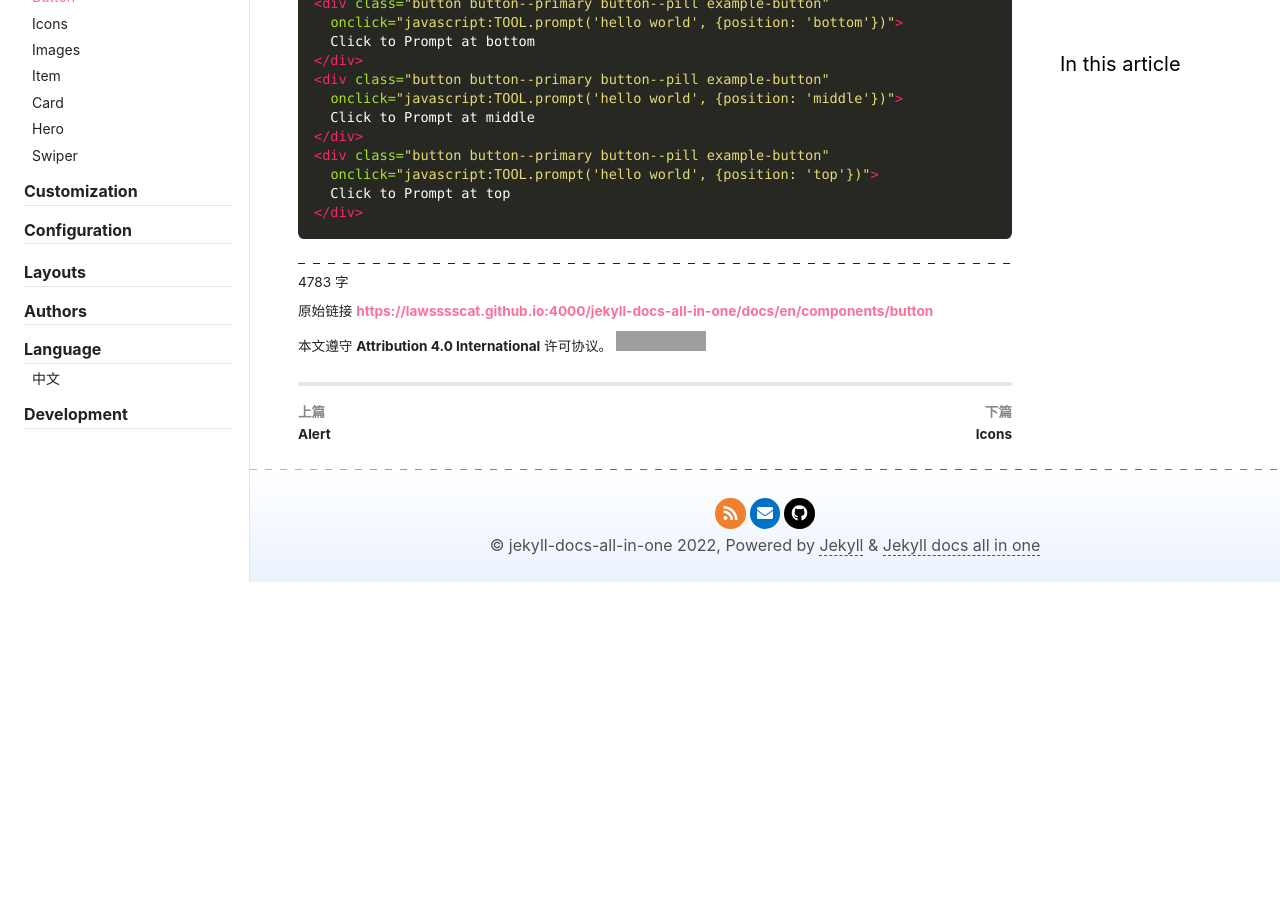
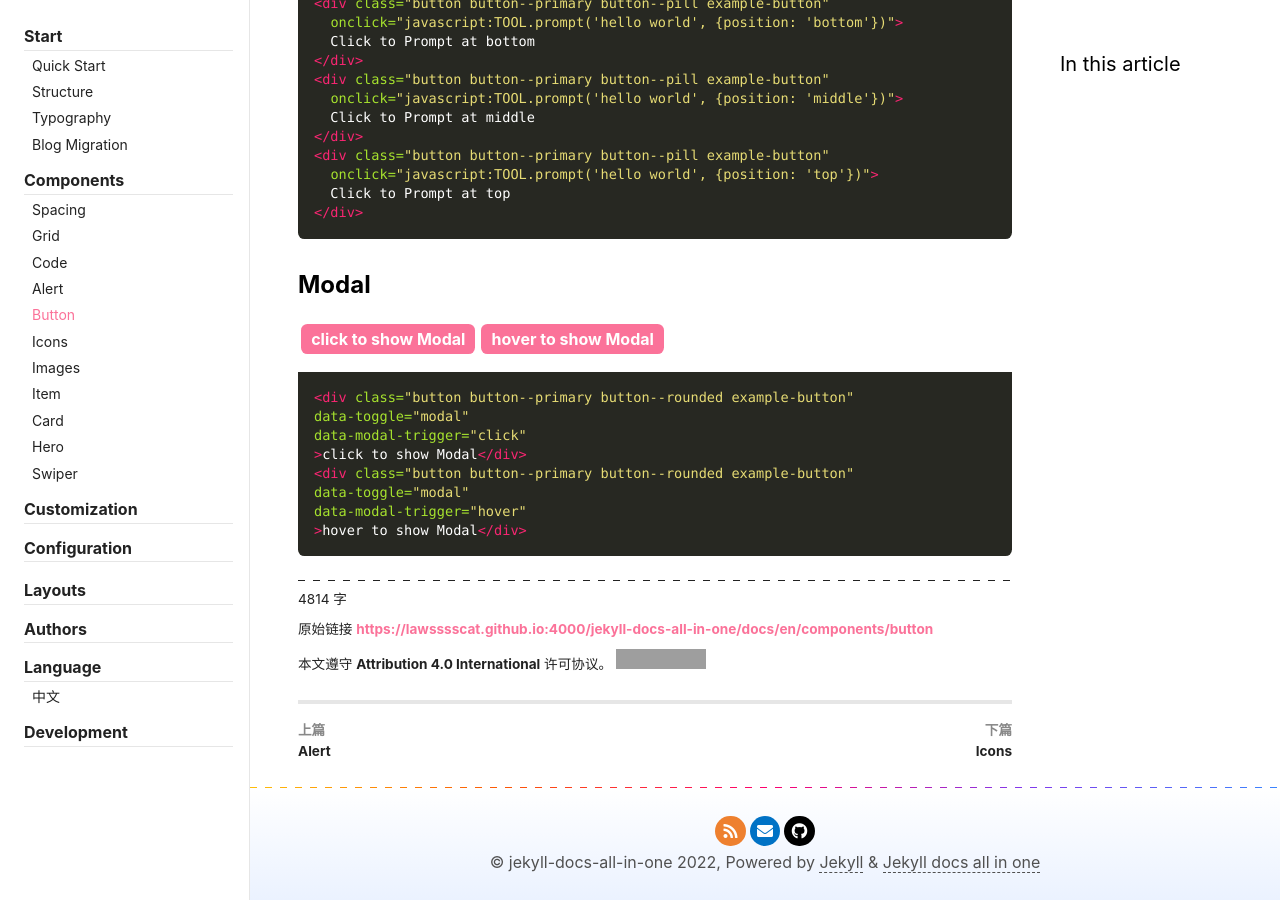
Before and after one commit to LawssssCat/jekyll-docs, a Jekyll site: the page built from _docs/en/components/button.md, in a window 1280 px wide and 900 px high, scrolled down 9867 px. Built offline with Jekyll 4.4.1, drawn with Linux system fonts in a browser that asks for light colours; comment, search, counter and statistics services are not loaded; before the commit the page ends 10449 px from its top, so only the background shows below that; grey boxes are pictures that could not be loaded.

Commit message:
improvement(modal): data-toggle="modal"

````diff
--- a/_docs/en/components/button.md
+++ b/_docs/en/components/button.md
@@ -321,7 +321,30 @@ data-popper-content="Popper Content for focus">
 {%- endfor -%}
 {%- endcapture -%}
 <!-- ============================= -->
-{{_code_html |  replace: "[SPACE]", "" | strip}}
+{{ _code_html |  replace: "[SPACE]", "" | strip}}
+<!-- ============================= -->
 ```html
-{{_code_html | replace: "[SPACE]", "" | strip }}
+{{ _code_html | replace: "[SPACE]", "" | strip }}
 ```
+<!-- ============================= -->
+
+### Modal
+
+<!-- ============================= -->
+{%- assign _modal_trigger_list = "click,hover" | split: ',' -%}
+{%- capture _modal_code_html -%}
+{%- for _modal_trigger in _modal_trigger_list -%}
+<div class="button button--primary button--rounded example-button"
+data-toggle="modal"
+data-modal-trigger="{{ _modal_trigger }}"
+>{{ _modal_trigger }} to show Modal</div>
+[SPACE]
+{%- endfor -%}
+{%- endcapture -%}
+<!-- ============================= -->
+{{ _modal_code_html | replace: "[SPACE]", "" | strip }}
+<!-- ============================= -->
+```html
+{{ _modal_code_html | replace: "[SPACE]", "" | strip }}
+```
+<!-- ============================= -->
--- a/_javascript/commons/popover.js
+++ b/_javascript/commons/popover.js
@@ -3,7 +3,7 @@ const lazyload = require('lazyload');
 const sources = window.VARIABLES.sources;
 
 lazyload.js([sources.popper.js], function() {
-  document.querySelectorAll('[data-toggle=popover]').forEach(toggle => {
+  window.document.querySelectorAll('[data-toggle=popover]').forEach(toggle => {
     const content         = toggle.getAttribute('data-popper-content');
     const title           = toggle.getAttribute('data-popper-title');
     const triggerStr      = toggle.getAttribute('data-popper-trigger') || 'click'; //  click | hover | focus
````
Also changed, not shown: _javascript/commons/modal.js (added, +30 -0 lines).
